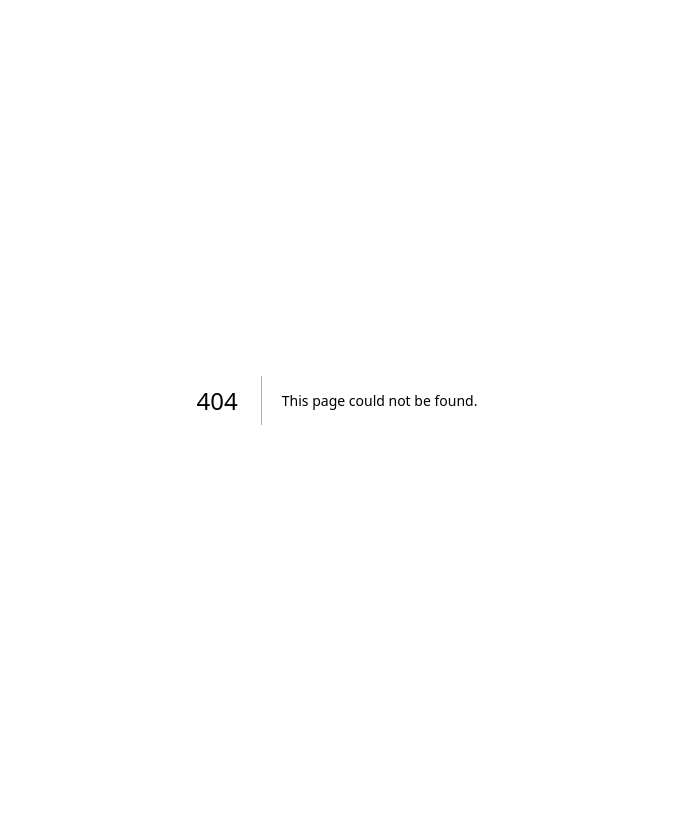
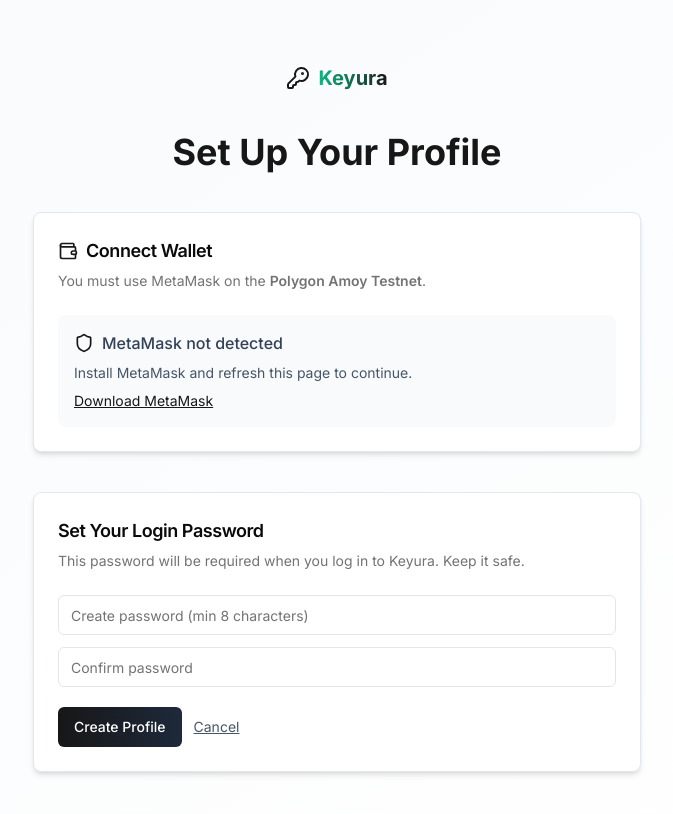
Before and after one commit to srivathsav004/keyura, a Next.js app: page /user-setup in a window 1280 px wide. Before the commit this address had no page. Shown: the top 814 px of the page, without its empty margins (303-976 px from the left). Built offline with nearby package versions, Linux system fonts and the light colour scheme.

Commit message:
user-setup

```diff
--- /dev/null
+++ b/app/user-setup/page.tsx
@@ -0,0 +1,255 @@
+'use client';
+
+import { useEffect, useState } from 'react';
+import Link from 'next/link';
+import { useRouter } from 'next/navigation';
+import { motion } from 'framer-motion';
+import { Button } from '@/components/ui/button';
+import { Input } from '@/components/ui/input';
+import { Card, CardHeader, CardContent, CardTitle, CardDescription } from '@/components/ui/card';
+import { Wallet, Copy, Shield, KeyRound } from 'lucide-react';
+
+type InjectedProvider = any;
+
+type StoredUserProfile = {
+  walletName: string;
+  address: string;
+  passwordHash: string;
+  salt: string;
+};
+
+function bytesToHex(bytes: Uint8Array): string {
+  return Array.from(bytes)
+    .map((b) => b.toString(16).padStart(2, '0'))
+    .join('');
+}
+
+async function sha256Hex(data: Uint8Array): Promise<string> {
+  const ab = data.buffer.slice(data.byteOffset, data.byteOffset + data.byteLength) as ArrayBuffer;
+  const digest = await crypto.subtle.digest('SHA-256', ab);
+  return bytesToHex(new Uint8Array(digest));
+}
+
+export default function UserSetupPage() {
+  const router = useRouter();
+  const [provider, setProvider] = useState<InjectedProvider | null>(null);
+  const [connectedAddress, setConnectedAddress] = useState<string>('');
+  const [password, setPassword] = useState('');
+  const [confirmPassword, setConfirmPassword] = useState('');
+  const [error, setError] = useState('');
+  const [busy, setBusy] = useState(false);
+  const [copied, setCopied] = useState(false);
+
+  // Detect MetaMask
+  useEffect(() => {
+    const ethereum: any = (globalThis as any).ethereum;
+    if (ethereum?.providers?.length) {
+      setProvider(ethereum.providers.find((p: any) => p?.isMetaMask) || null);
+    } else if (ethereum?.isMetaMask) {
+      setProvider(ethereum);
+    }
+  }, []);
+
+  const handleConnect = async () => {
+    setError('');
+    setBusy(true);
+    try {
+      if (!provider) {
+        setError('MetaMask is required. Please install it.');
+        return;
+      }
+      const accounts: string[] = await provider.request({ method: 'eth_requestAccounts' });
+      if (!accounts?.length) {
+        setError('No accounts returned.');
+        return;
+      }
+      setConnectedAddress(accounts[0]);
+
+      // Ensure Amoy testnet (chainId 80002)
+      const chainId: string = await provider.request({ method: 'eth_chainId' });
+      if (chainId?.toLowerCase() !== '0x13882') {
+        try {
+          await provider.request({
+            method: 'wallet_switchEthereumChain',
+            params: [{ chainId: '0x13882' }],
+          });
+        } catch (switchErr: any) {
+          if (switchErr?.code === 4902) {
+            await provider.request({
+              method: 'wallet_addEthereumChain',
+              params: [
+                {
+                  chainId: '0x13882',
+                  chainName: 'Polygon Amoy Testnet',
+                  nativeCurrency: { name: 'POL', symbol: 'POL', decimals: 18 },
+                  rpcUrls: ['https://rpc-amoy.polygon.technology/'],
+                  blockExplorerUrls: ['https://www.oklink.com/amoy'],
+                },
+              ],
+            });
+          }
+        }
+      }
+    } catch (e: any) {
+      setError(e?.message || 'Failed to connect wallet.');
+    } finally {
+      setBusy(false);
+    }
+  };
+
+  const handleCreateProfile = async () => {
+    setError('');
+    if (!connectedAddress) return setError('Please connect your wallet first.');
+    if (password.length < 8) return setError('Password must be at least 8 characters.');
+    if (password !== confirmPassword) return setError('Passwords do not match.');
+
+    const salt = new Uint8Array(16);
+    crypto.getRandomValues(salt);
+    const pwdBytes = new TextEncoder().encode(password);
+    const salted = new Uint8Array(salt.length + pwdBytes.length);
+    salted.set(salt);
+    salted.set(pwdBytes, salt.length);
+
+    const passwordHash = await sha256Hex(salted);
+    const profile: StoredUserProfile = {
+      walletName: 'MetaMask',
+      address: connectedAddress,
+      passwordHash,
+      salt: bytesToHex(salt),
+    };
+    localStorage.setItem('keyura_user', JSON.stringify(profile));
+    router.push('/login');
+  };
+
+  const copyAddress = async () => {
+    if (!connectedAddress) return;
+    try {
+      await navigator.clipboard.writeText(connectedAddress);
+      setCopied(true);
+      setTimeout(() => setCopied(false), 1200);
+    } catch {}
+  };
+
+  return (
+    <main className="min-h-screen py-16 bg-gradient-to-br from-slate-50 to-white">
+      <div className="max-w-2xl mx-auto px-4 sm:px-6 lg:px-8 space-y-10">
+        {/* Brand */}
+        <motion.div initial={{ opacity: 0, y: -8 }} animate={{ opacity: 1, y: 0 }} transition={{ duration: 0.4 }} className="flex items-center justify-center gap-2">
+          <KeyRound className="h-6 w-6 text-primary" />
+          <div className="text-xl font-bold">
+            <span className="bg-gradient-to-r from-emerald-500 to-primary bg-clip-text text-transparent">Keyura</span>
+          </div>
+        </motion.div>
+        <motion.div
+          initial={{ opacity: 0, y: -10 }}
+          animate={{ opacity: 1, y: 0 }}
+          transition={{ duration: 0.4 }}
+          className="text-center"
+        >
+          <h1 className="text-3xl sm:text-4xl font-bold text-primary mb-3">Set Up Your Profile</h1>
+          {/* <p className="text-slate-600 max-w-xl mx-auto">
+            On this page, you will:
+            <br />
+            <span className="font-medium">1. Connect your MetaMask wallet (Polygon Amoy Testnet)</span>
+            <br />
+            <span className="font-medium">2. Create a secure login password</span>
+          </p> */}
+        </motion.div>
+
+        {/* Wallet Card */}
+        <Card className="shadow-md border-slate-200">
+          <CardHeader>
+            <CardTitle className="flex items-center gap-2 text-lg">
+              <Wallet className="h-5 w-5 text-primary" /> Connect Wallet
+            </CardTitle>
+            <CardDescription>
+              You must use MetaMask on the <span className="font-semibold">Polygon Amoy Testnet</span>.
+            </CardDescription>
+          </CardHeader>
+          <CardContent className="space-y-4">
+            {!provider ? (
+              <div className="rounded-lg bg-slate-50 p-4 flex flex-col items-start gap-2">
+                <div className="flex items-center gap-2 text-slate-700 font-medium">
+                  <Shield className="h-5 w-5 text-primary" /> MetaMask not detected
+                </div>
+                <p className="text-sm text-slate-600">
+                  Install MetaMask and refresh this page to continue.
+                </p>
+                <Link
+                  href="https://metamask.io/"
+                  target="_blank"
+                  className="text-primary underline text-sm"
+                >
+                  Download MetaMask
+                </Link>
+              </div>
+            ) : (
+              <>
+                <Button
+                  onClick={handleConnect}
+                  disabled={busy}
+                  className="w-full bg-gradient-to-r from-primary to-slate-800 text-white"
+                >
+                  {connectedAddress ? 'Reconnect Wallet' : 'Connect Wallet'}
+                </Button>
+
+                {connectedAddress && (
+                  <div className="flex items-center justify-between rounded-lg border border-emerald-200 bg-emerald-50 px-3 py-2">
+                    <span className="font-mono text-xs sm:text-sm break-all text-emerald-800">
+                      {connectedAddress}
+                    </span>
+                    <button
+                      onClick={copyAddress}
+                      className="text-emerald-700 hover:text-emerald-900"
+                      title="Copy address"
+                    >
+                      <Copy className="h-4 w-4" />
+                    </button>
+                    {copied && <span className="text-xs text-emerald-700">Copied</span>}
+                  </div>
+                )}
+              </>
+            )}
+          </CardContent>
+        </Card>
+
+        {/* Password Card */}
+        <Card className="shadow-md border-slate-200">
+          <CardHeader>
+            <CardTitle className="text-lg">Set Your Login Password</CardTitle>
+            <CardDescription>
+              This password will be required when you log in to Keyura. Keep it safe.
+            </CardDescription>
+          </CardHeader>
+          <CardContent className="space-y-3">
+            <Input
+              type="password"
+              placeholder="Create password (min 8 characters)"
+              value={password}
+              onChange={(e) => setPassword(e.target.value)}
+            />
+            <Input
+              type="password"
+              placeholder="Confirm password"
+              value={confirmPassword}
+              onChange={(e) => setConfirmPassword(e.target.value)}
+            />
+            {error && <p className="text-red-600 text-sm">{error}</p>}
+
+            <div className="flex gap-3 pt-2">
+              <Button
+                onClick={handleCreateProfile}
+                className="bg-gradient-to-r from-primary to-slate-800 text-white"
+              >
+                Create Profile
+              </Button>
+              <Link href="/" className="self-center text-sm text-slate-600 underline">
+                Cancel
+              </Link>
+            </div>
+          </CardContent>
+        </Card>
+      </div>
+    </main>
+  );
+}
```
